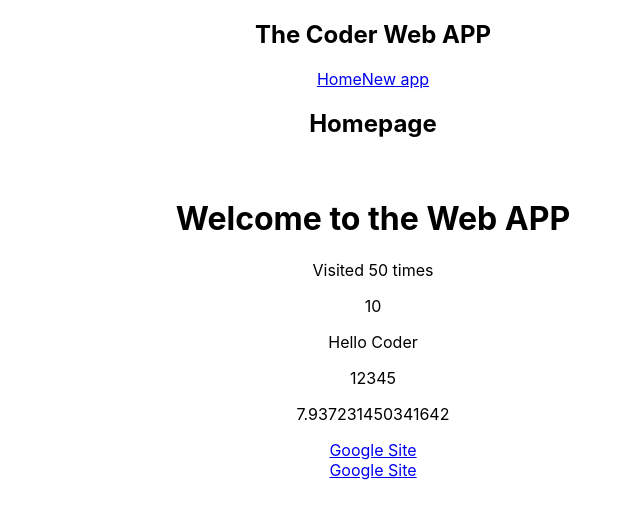
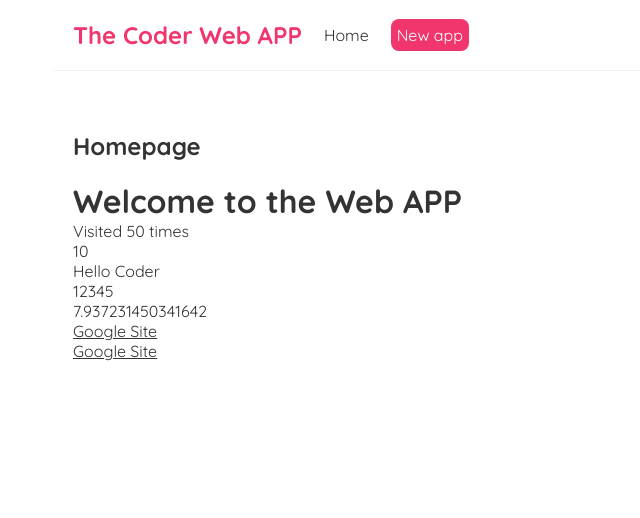
Before and after one commit to elyse502/Practices, a React (Create React App) app in the folder nodeJs/react/my_webapp/: page / in a window 1280 px wide. Shown: the top 518 px of the page, without its empty margins (267-907 px from the left). Built offline with nearby package versions, Linux system fonts and the light colour scheme.

Commit message:
Add all about React Adding Styles

```diff
--- a/nodeJs/react/my_webapp/src/App.css
+++ /dev/null
@@ -1,38 +0,0 @@
-.App {
-  text-align: center;
-}
-
-.App-logo {
-  height: 40vmin;
-  pointer-events: none;
-}
-
-@media (prefers-reduced-motion: no-preference) {
-  .App-logo {
-    animation: App-logo-spin infinite 20s linear;
-  }
-}
-
-.App-header {
-  background-color: #282c34;
-  min-height: 100vh;
-  display: flex;
-  flex-direction: column;
-  align-items: center;
-  justify-content: center;
-  font-size: calc(10px + 2vmin);
-  color: white;
-}
-
-.App-link {
-  color: #61dafb;
-}
-
-@keyframes App-logo-spin {
-  from {
-    transform: rotate(0deg);
-  }
-  to {
-    transform: rotate(360deg);
-  }
-}
--- a/nodeJs/react/my_webapp/src/App.js
+++ b/nodeJs/react/my_webapp/src/App.js
@@ -1,4 +1,3 @@
-import './App.css';
 import Navbar from './Navbar';
 import Home from './Home';
 
--- a/nodeJs/react/my_webapp/src/Navbar.js
+++ b/nodeJs/react/my_webapp/src/Navbar.js
@@ -1,10 +1,14 @@
 const Navbar = () => {
     return (
-        <nav className="Navbar">
+        <nav className="navbar">
             <h1> The Coder Web APP</h1>
             <div className="links">
                 <a href="/">Home</a>
-                <a href="/create">New app</a>
+                <a href="/create" style={{
+                    color: "white",
+                    backgroundColor: "#f1356d",
+                    borderRadius: "8px"
+                }}>New app</a>
             </div>
         </nav>
      );
--- a/nodeJs/react/my_webapp/src/index.css
+++ b/nodeJs/react/my_webapp/src/index.css
@@ -1,13 +1,38 @@
-body {
+@import url('https://fonts.googleapis.com/css2?family=Quicksand:wght@300..700&display=swap');
+
+/* Base Styles */
+
+* {
   margin: 0;
-  font-family: -apple-system, BlinkMacSystemFont, 'Segoe UI', 'Roboto', 'Oxygen',
-    'Ubuntu', 'Cantarell', 'Fira Sans', 'Droid Sans', 'Helvetica Neue',
-    sans-serif;
-  -webkit-font-smoothing: antialiased;
-  -moz-osx-font-smoothing: grayscale;
+  font-family: "Quicksand";
+  color: #333;
 }
 
-code {
-  font-family: source-code-pro, Menlo, Monaco, Consolas, 'Courier New',
-    monospace;
+.navbar {
+  padding: 20px;
+  display: flex;
+  align-items: center;
+  max-width: 600px;
+  margin: 0 auto;
+  border-bottom: 1px solid #f2f2f2;
 }
+
+.navbar h1 {
+  color: #f1356d;
+}
+
+.navbar a {
+  margin-left: 16px;
+  text-decoration: none;
+  padding: 6px;
+}
+
+.navbar a:hover {
+  color: #f1356d;
+}
+
+.content {
+  max-width: 600px;
+  margin: 40px auto;
+  padding: 20px;
+}
```
